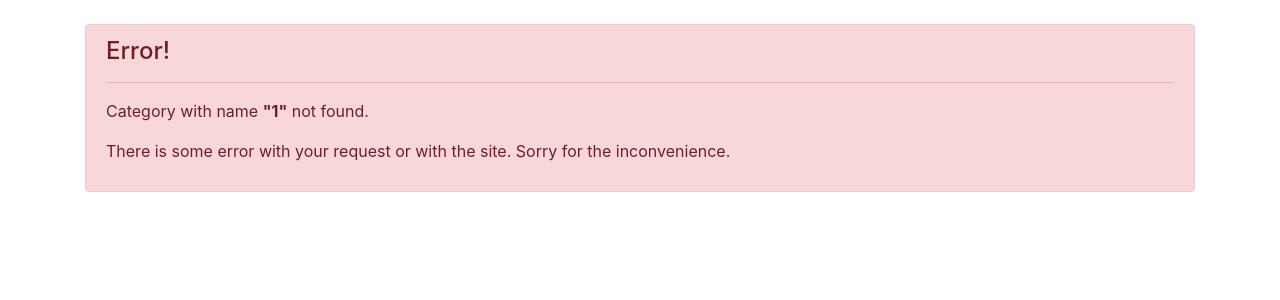
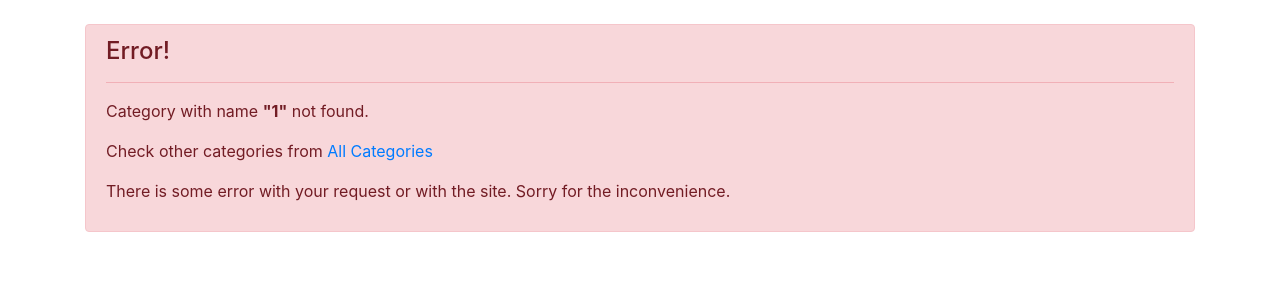
Before and after one commit to iamarav/DjangoQuoraClone, a Django app: page /category/1 in a window 1280 px wide. Shown: the part 56-356 px from the top of the page. Run offline with Django 3.2, Linux system fonts and the light colour scheme; data that the repository does not hold is empty; some libraries are stand-ins or nearby versions.

Commit message:
Minor changes

```diff
--- a/Questions/views.py
+++ b/Questions/views.py
@@ -34,7 +34,14 @@ def ViewAllCategories(request):
     passing_dictionary = {
         'media_url': media_url,
     }
-    passing_dictionary['categories'] = QuestionCategory.objects.all()
+    category_question_number = {}
+    categories_object = QuestionCategory.objects.all()
+    for category in categories_object:
+        temp_obj = Questions.objects.all().filter(category = category)
+        category_question_number [ category.category ] = len(temp_obj)
+    print ('\n==================')
+    print (category_question_number)
+    passing_dictionary['categories'] = category_question_number
     return render( request, 'core/template-all-categories.html', passing_dictionary )
 
 
--- a/templates/core/template-all-categories.html
+++ b/templates/core/template-all-categories.html
@@ -7,8 +7,8 @@
 <hr>
 
 {% if categories %}
-    {% for category in categories %}
-        <h2>&#8226; <a href="{% url 'view_category' category %}" class="text-dark" >{{ category }}</a></h2>
+    {% for category, number in categories.items %}
+        <h2>&#8226; <a href="{% url 'view_category' category %}" class="text-dark" >{{ category }} ({{ number }})</a></h2>
     {% endfor %}
 {% endif %}
 
--- a/templates/core/template-user-profile.html
+++ b/templates/core/template-user-profile.html
@@ -1,7 +1,7 @@
 {% extends 'core/base-theme-template.html' %}
 
 {% block page_title %}
-{% if user.first_name == "" or user.last_name == "" %}
+{% if user.first_name == "" and user.last_name == "" %}
     {{ user.username }}
 {% else %}
     {{ user.first_name }} {{ user.last_name }}
@@ -9,7 +9,7 @@
 {% endblock %}
 
 {% block content %}
-{% if user.first_name == "" or user.last_name == "" %}
+{% if user.first_name == "" and user.last_name == "" %}
     <h1>{{ user.username }}</h1>
 {% else %}
     <h1>{{ user.first_name }} {{ user.last_name }}</h1>
--- a/templates/core/template-view-category.html
+++ b/templates/core/template-view-category.html
@@ -10,12 +10,15 @@
         <hr>
         {% if categoryNotFound %}
         <p>Category with name <strong>"{{ category }}"</strong> not found.</p>
+        <p>Check other categories from <a href="{% url 'view_all_categories' %}">All Categories</a></p>
+
         {% endif %}
         <p>{{ errors }}</p>
+
     </div>
 {% else %}
 
-    <h1>Viewing Category: {{ category }}</h1>
+    <h1>Viewing Category: {{ category }} <a href="{% url 'view_all_categories' %}" class="btn btn-primary btn-sm" >View All Categories</a></h1>
     <hr>
     {% if questions %}
         <div class="questions">
@@ -33,7 +36,8 @@
         <div class="alert alert-warning" role="alert">
             <h4 class="alert-heading"><strong>Error!</strong></h4>
             <hr>
-            <p>No post found for Category: <strong>"{{ category }}"</strong></p>
+            <p>Nothing found for Category: <strong>"{{ category }}"</strong>.</p>
+            <p>Check other categories from <a href="{% url 'view_all_categories' %}">All Categories</a></p>
         </div>
 
     {% endif %}
```
